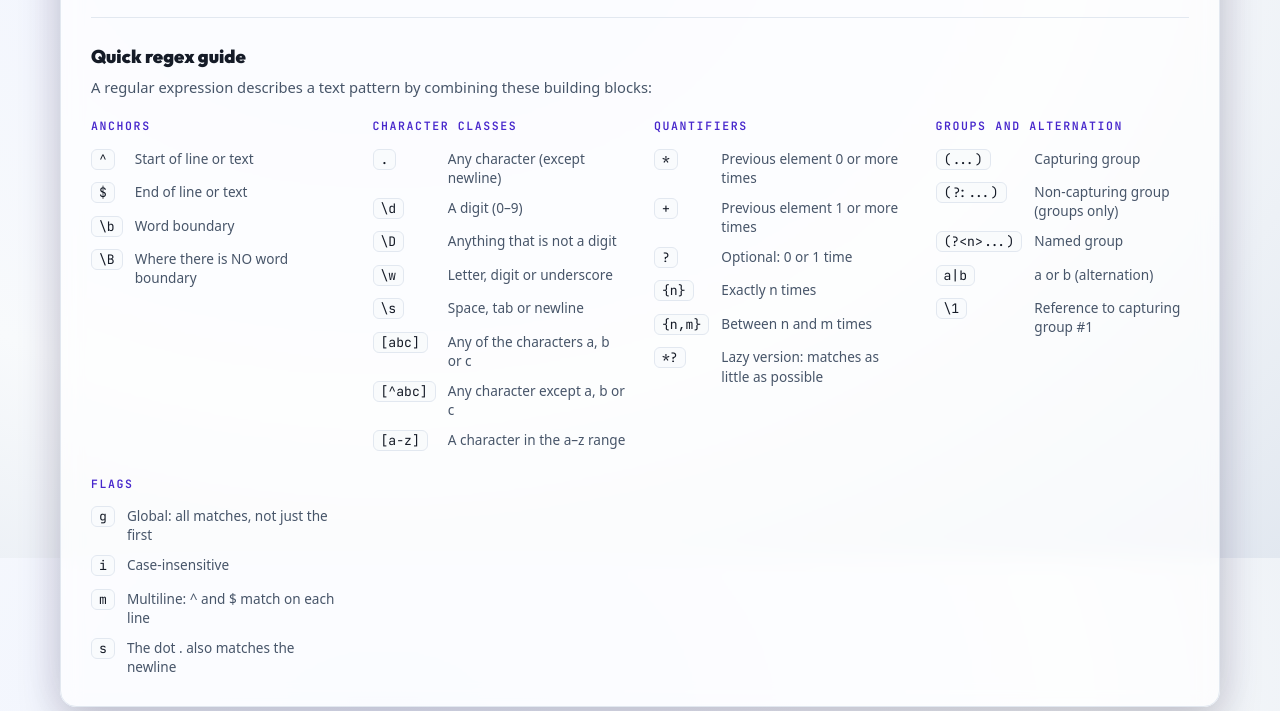
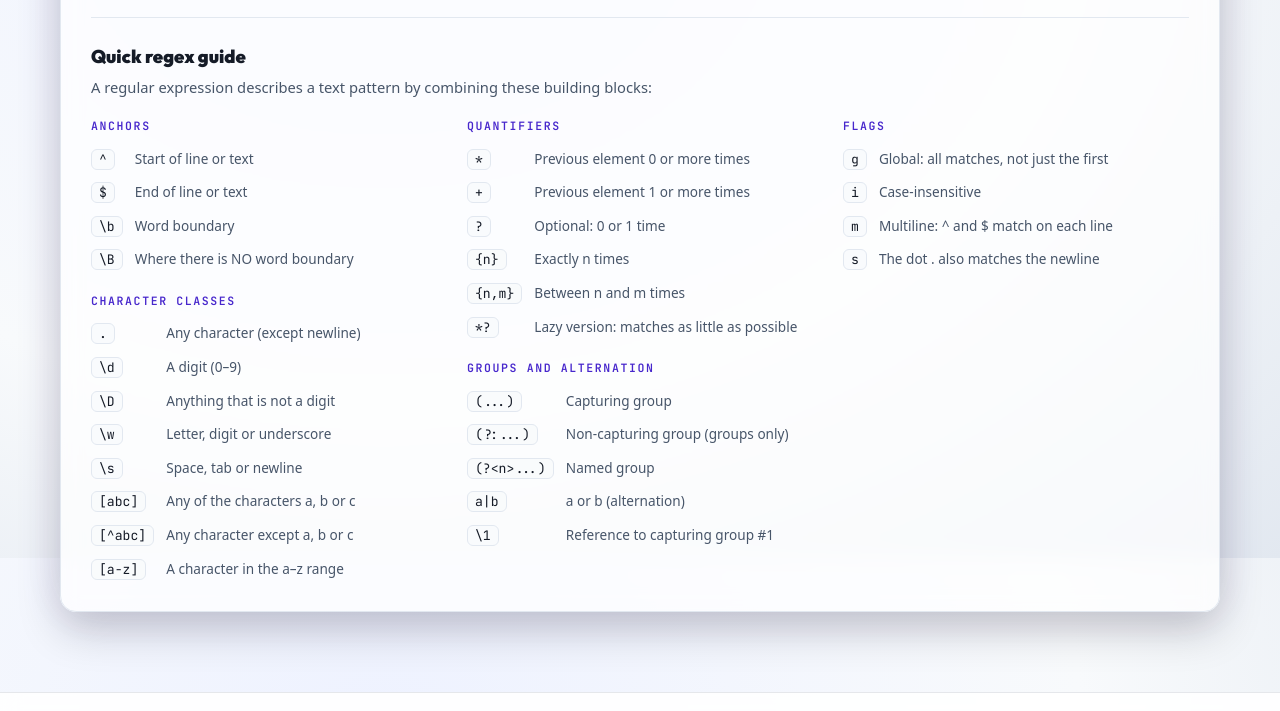
Before and after one commit to aitorevi/aitorevi-tools, a website with bundled scripts: page en/regex/index.html in a window 1280 px wide. Shown: the part 1042-1753 px from the top of the page. Built offline with nearby package versions, Linux system fonts and the light colour scheme.

Commit message:
style(regex): chuleta en columnas CSS para repartir mejor los grupos
El grid de filas iguales dejaba a Flags en una segunda fila con grandes huecos
porque los grupos tienen alturas muy distintas. Se pasa a columnas CSS
(columns + break-inside: avoid), que fluyen y se balancean rellenando el espacio
y se adaptan al ancho (3 columnas en ancho, 2 en estrecho).

```diff
--- a/styles.css
+++ b/styles.css
@@ -490,7 +490,10 @@ button.btn:disabled:hover, a.btn:disabled:hover { background: rgb(var(--fg) / 0.
   font-size: 1.15rem; margin: 0 0 4px; color: rgb(var(--fg));
 }
 .regex-guide-intro { margin: 0 0 18px; color: rgb(var(--muted)); font-size: .92rem; }
-.regex-guide-grid { display: grid; grid-template-columns: repeat(auto-fit, minmax(240px, 1fr)); gap: 22px 28px; }
+/* Columnas CSS: los grupos (de altura variable) fluyen y se balancean rellenando
+   el espacio, sin los huecos que dejaba un grid de filas iguales. */
+.regex-guide-grid { columns: 16rem; column-gap: 30px; }
+.regex-guide-group { break-inside: avoid; margin: 0 0 20px; }
 .regex-guide-group h3 {
   margin: 0 0 10px; font-family: "JetBrains Mono", ui-monospace, monospace;
   font-size: .72rem; text-transform: uppercase; letter-spacing: 0.14em; color: rgb(var(--accent));
```
